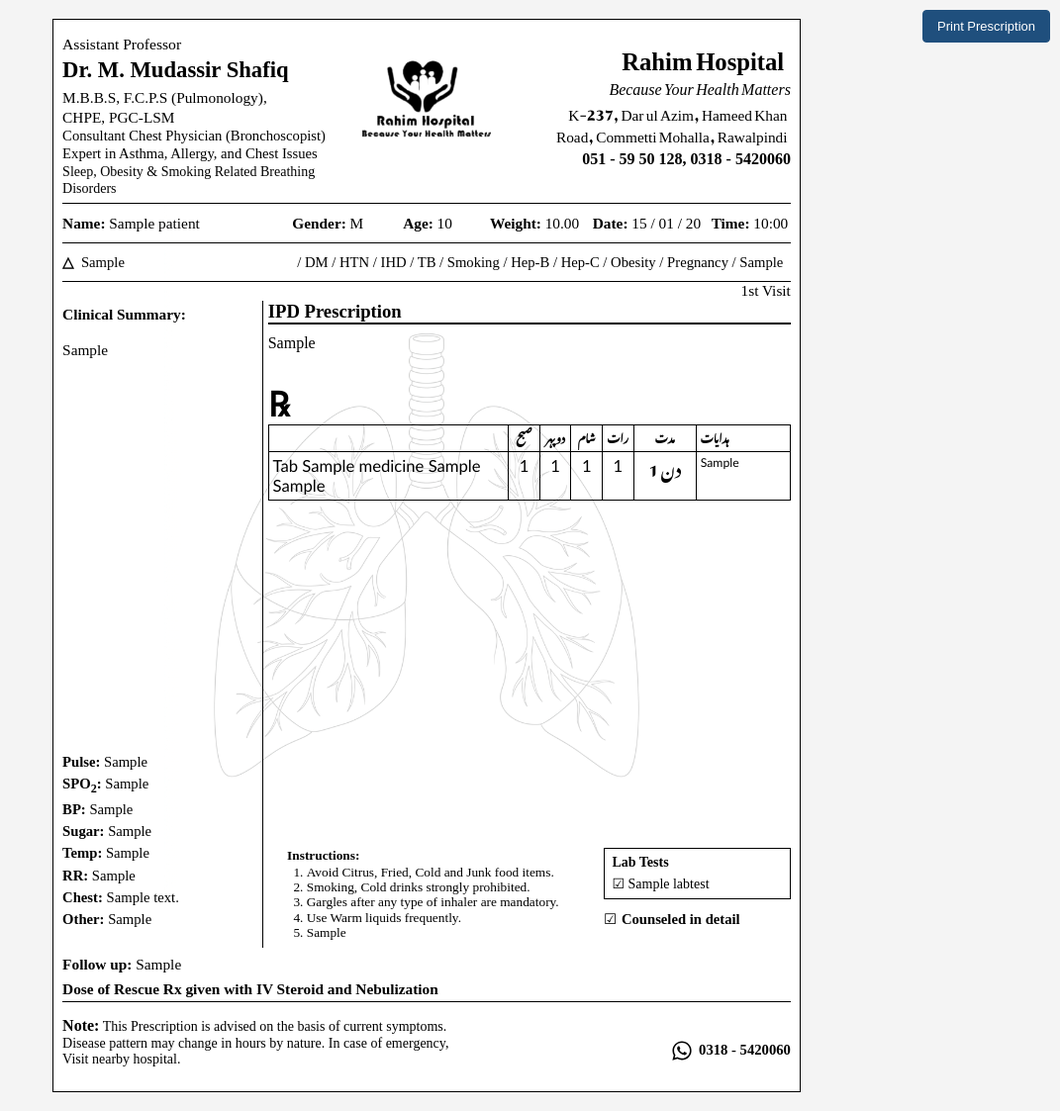
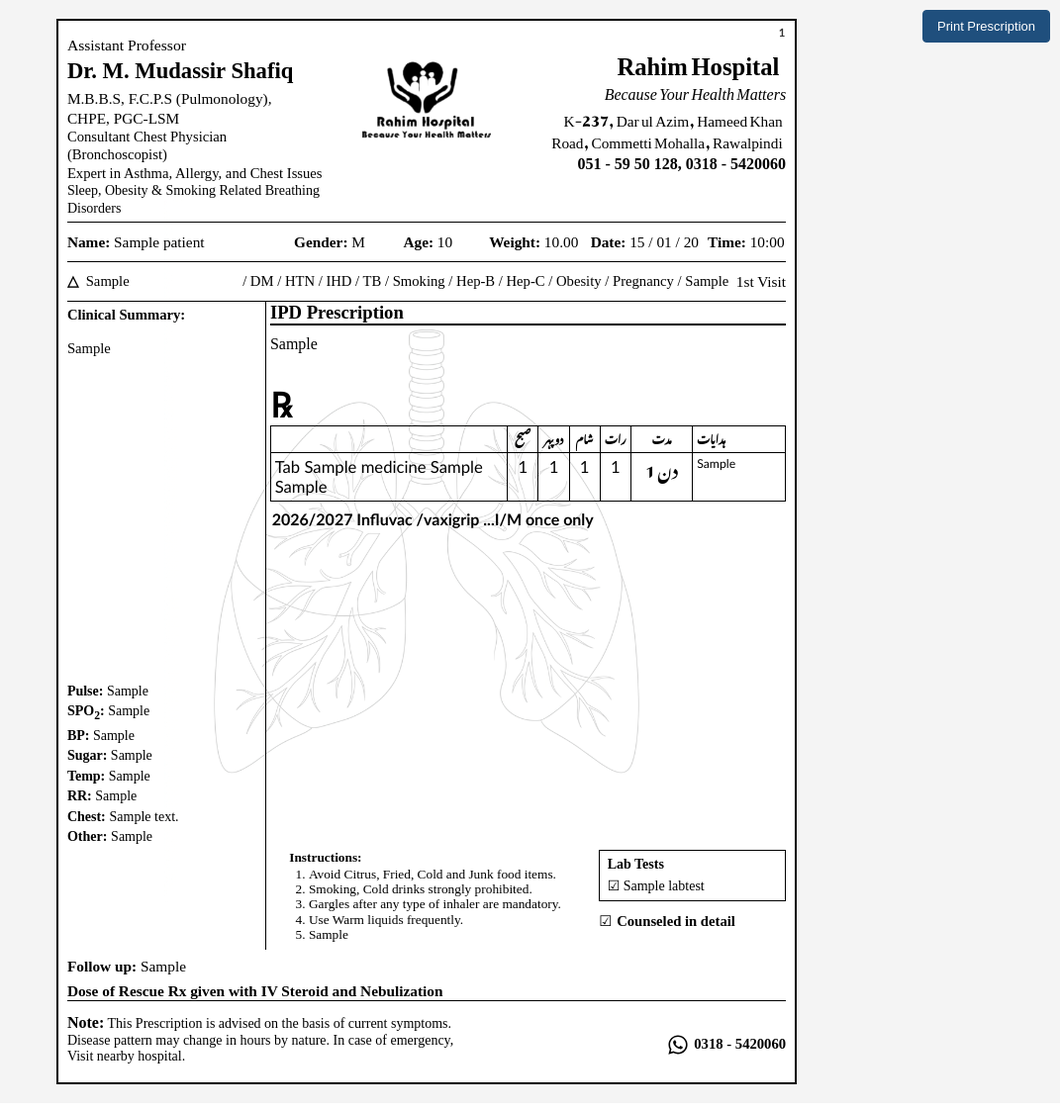
Before and after one commit to huzaifa-006/Prescripto, a Django app: page /prescriptions/1/print/ in a window 1280 px wide. Shown: the whole page at 99% size, without its empty margins (209-1280 px from the left). After the commit the page ends 1096 px from the top, so only its background shows below. Run offline with Django 5.2, Linux system fonts and the light colour scheme; a user stored in the database is signed in; tables that the repository leaves empty hold one stand-in row (values such as "Sample post").

Commit message:
fixed: patients id visibility on page

```diff
--- a/clinic/forms.py
+++ b/clinic/forms.py
@@ -43,7 +43,7 @@ class PrescriptionForm(forms.ModelForm):
             'respiratory_rate', 'other_vitals', 'chest_notes', 'tests_ordered',
             'instruction_avoid_food', 'instruction_no_smoking', 'instruction_gargles',
             'instruction_warm_liquids', 'instruction_weight_reduction', 'other_instructions', 'counseled_in_detail',
-            'rescue_rx_given', 'follow_up'
+            'rescue_rx_given', 'influvac_vaccine', 'follow_up'
         ]
         widgets = {
             'date': forms.DateInput(attrs={'class': 'form-control', 'type': 'date'}),
@@ -84,6 +84,7 @@ class PrescriptionForm(forms.ModelForm):
             'other_instructions': forms.Textarea(attrs={'class': 'form-control', 'rows': 2, 'placeholder': 'Additional instructions'}),
             'counseled_in_detail': forms.CheckboxInput(attrs={'class': 'form-check-input'}),
             'rescue_rx_given': forms.CheckboxInput(attrs={'class': 'form-check-input'}),
+            'influvac_vaccine': forms.CheckboxInput(attrs={'class': 'form-check-input'}),
             'follow_up': forms.TextInput(attrs={'class': 'form-control', 'placeholder': 'Follow-up date/notes'}),
         }
 
--- a/clinic/models.py
+++ b/clinic/models.py
@@ -189,6 +189,9 @@ class Prescription(models.Model):
     # Rescue Rx checkbox
     rescue_rx_given = models.BooleanField(default=False, verbose_name="Rescue Rx given with IV Steroid and Nebulization")
 
+    # Vaccine checkbox
+    influvac_vaccine = models.BooleanField(default=False, verbose_name="2026/2027 Influvac /vaxigrip ...I/M once only")
+
     # Legacy field (keep for backward compatibility)
     special_instructions = models.TextField(blank=True)
     follow_up = models.CharField(max_length=100, blank=True)
--- a/clinic/views.py
+++ b/clinic/views.py
@@ -810,6 +810,7 @@ def prescription_duplicate(request, pk):
         other_vitals=original.other_vitals,
         chest_notes=original.chest_notes,
         special_instructions=original.special_instructions,
+        influvac_vaccine=original.influvac_vaccine,
         follow_up=original.follow_up,
     )
 
--- a/templates/clinic/prescription_print.html
+++ b/templates/clinic/prescription_print.html
@@ -13,7 +13,7 @@
 
         @page {
             size: A4 portrait;
-            margin: 5mm;
+            margin: 0;
         }
 
         * {
@@ -33,7 +33,7 @@
         }
 
         .page-wrap {
-            width: 200mm;
+            width: 198mm;
             margin: 5mm auto;
         }
 
@@ -56,15 +56,16 @@
         }
 
         .sheet {
-            width: 200mm;
-            height: 287mm;
-            border: 1px solid #000;
+            width: 198mm;
+            height: 285mm;
+            border: 1.5pt solid #000;
             background: #fff;
             padding: 2.2mm 2.4mm 2mm;
             display: flex;
             flex-direction: column;
             overflow: hidden;
             position: relative;
+            box-sizing: border-box;
         }
 
         .lungs-watermark {
@@ -141,12 +142,25 @@
             line-height: 1.2;
         }
 
+        .patient-id-corner {
+            position: absolute;
+            top: 1.5mm;
+            right: 2.5mm;
+            font-size: 8.5pt;
+            font-weight: 600;
+            color: #333;
+            font-family: 'Calibri', sans-serif;
+            z-index: 10;
+            line-height: 1;
+            letter-spacing: 0.3px;
+        }
+
         .urdu-panel {
             direction: rtl;
             text-align: right;
             font-family: var(--urdu-font-family);
             line-height: 1.45;
-            padding-top: 1.6mm;
+            padding-top: 2.8mm;
         }
 
         .urdu-title {
@@ -271,8 +285,8 @@
         }
 
         .diagnosis {
-            min-height: 60mm;
-            font-size: 11.5pt;
+            min-height: 20mm;
+            font-size: 11pt;
             line-height: 1.18;
             overflow-wrap: anywhere;
         }
@@ -280,15 +294,17 @@
         .left-middle {
             flex: 1;
             display: flex;
-            align-items: flex-start;
-            padding-top: 4.8mm;
+            flex-direction: column;
+            justify-content: flex-end;
+            padding-top: 2mm;
+            min-height: 0;
         }
 
         .vitals {
             width: 100%;
-            font-size: 11pt;
-            line-height: 1.3;
-            margin-top: 55mm;
+            font-size: 10.5pt;
+            line-height: 1.25;
+            margin-top: auto;
         }
 
         .vital-row {
@@ -439,6 +455,17 @@
             font-family: var(--urdu-font-family);
         }
 
+        .vaccine-print-line {
+            font-family: 'Calibri', sans-serif;
+            font-size: 12pt;
+            font-weight: 700;
+            margin-top: 2.2mm;
+            margin-bottom: 1.5mm;
+            padding-left: 0.5mm;
+            line-height: 1.25;
+            color: #000;
+        }
+
         .lab-tests {
             width: 100%;
             min-width: 75mm;
@@ -571,12 +598,12 @@
 
         .footer {
             border-top: 1px solid #000;
-            padding: 2mm 0 0;
-            margin-top: 3px;
+            padding: 1.5mm 0 0;
+            margin-top: auto;
             display: flex;
             justify-content: space-between;
             gap: 4mm;
-            min-height: 22mm;
+            min-height: 20mm;
             position: relative;
             z-index: 1;
         }
@@ -667,15 +694,55 @@
             * {
                 -webkit-print-color-adjust: exact !important;
                 print-color-adjust: exact !important;
+                box-sizing: border-box !important;
             }
 
-            body {
-                background: #fff;
+            @page {
+                size: A4 portrait;
+                margin: 0 !important;
+            }
+
+            html, body {
+                width: 100% !important;
+                height: 100% !important;
+                max-width: 210mm !important;
+                max-height: 297mm !important;
+                margin: 0 !important;
+                padding: 0 !important;
+                overflow: hidden !important;
+                background: #fff !important;
             }
 
             .page-wrap {
-                margin: 0;
-                width: auto;
+                width: 100% !important;
+                height: 100% !important;
+                max-width: 210mm !important;
+                max-height: 297mm !important;
+                margin: 0 auto !important;
+                padding: 4mm 5mm !important;
+                box-sizing: border-box !important;
+                overflow: hidden !important;
+                page-break-after: avoid !important;
+                break-after: avoid !important;
+                page-break-inside: avoid !important;
+                break-inside: avoid !important;
+            }
+
+            .sheet {
+                width: 100% !important;
+                height: 100% !important;
+                border: 1.5pt solid #000 !important;
+                box-sizing: border-box !important;
+                margin: 0 !important;
+                overflow: hidden !important;
+                page-break-inside: avoid !important;
+                break-inside: avoid !important;
+                page-break-after: avoid !important;
+                break-after: avoid !important;
+            }
+
+            .instructions-bottom-row {
+                margin-bottom: 1.5mm !important;
             }
 
             .print-button,
@@ -706,6 +773,7 @@
     <div class="page-wrap">
         <div class="sheet">
             <img src="{% static 'images/lungs_watermark.jpg' %}" alt="" class="lungs-watermark">
+            <div class="patient-id-corner">{{ prescription.patient.patient_id }}</div>
             <div class="header">
                 <div class="doctor-panel">
                     <div class="doctor-title">Assistant Professor</div>
@@ -772,8 +840,8 @@
                     {% if prescription.pregnancy %} / Pregnancy{% endif %}
                     {% if prescription.other_history %} / {{ prescription.other_history }}{% endif %}
                 </span>
+                <span class="visit-type">{% if prescription.is_first_visit %}1st Visit{% else %}F.u{% endif %}</span>
             </div>
-                            <span class="visit-type">{% if prescription.is_first_visit %}1st Visit{% else %}F.u{% endif %}</span>
 
             <div class="content">
                 <div class="left-col">
@@ -877,6 +945,15 @@
                         </tbody>
                     </table>
                     {% endif %}
+
+                    {% if prescription.influvac_vaccine %}
+                    {% if not prescription.medicines.exists %}
+                    <div class="rx-title">℞</div>
+                    {% endif %}
+                    <div class="vaccine-print-line">
+                        2026/2027 Influvac /vaxigrip ...I/M once only
+                    </div>
+                    {% endif %}
                 </div>
             </div>
 
```
Also changed, not shown: clinic/tests.py (+29 -0 lines), templates/clinic/prescription_detail.html (+8 -1 lines), templates/clinic/prescription_form.html (+7 -0 lines), clinic/migrations/0019_prescription_influvac_vaccine.py (added).
